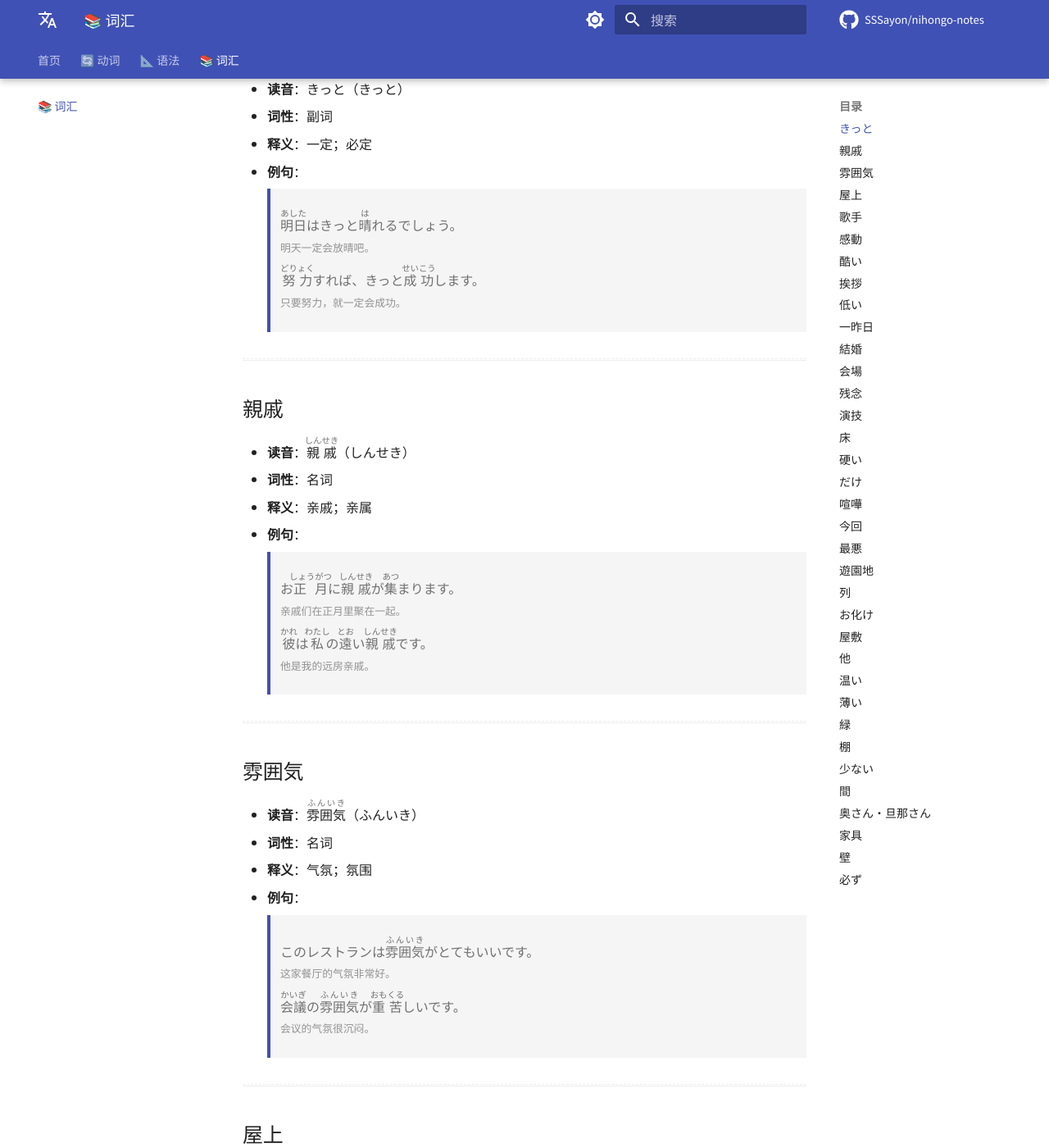
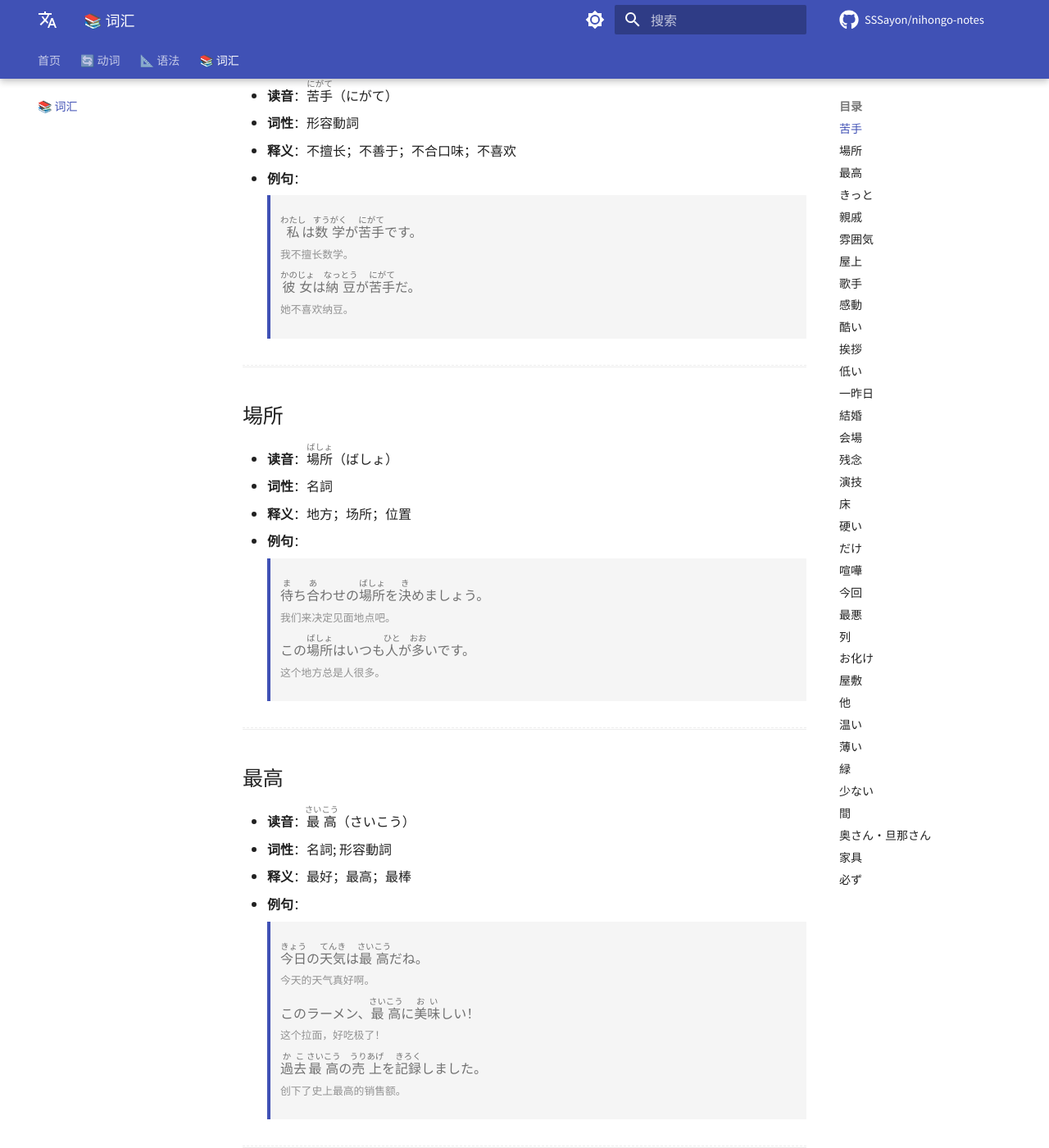
Before and after one commit to SSSayon/nihongo-notes, an MkDocs documentation site: the page built from docs/vocabulary.md, in a window 1280 px wide and 1400 px high, scrolled down 317 px. Shown: the whole window at 82% size. Built offline with MkDocs 1.6.1 and Material for MkDocs 9.7.7, drawn with Linux system fonts in a browser that asks for light colours; comment, search, counter and statistics services are not loaded; some of the changed text lies outside the part shown.

Commit message:
chore: update site content

```diff
--- a/docs/vocabulary.md
+++ b/docs/vocabulary.md
@@ -3,6 +3,71 @@
 记录名词、形容词等词汇。
 
 共 **35** 个词汇
+
+---
+
+## 苦手
+
+- **读音**：<ruby>苦手<rt>にがて</rt></ruby>（にがて）
+- **词性**：形容動詞
+- **释义**：不擅长；不善于；不合口味；不喜欢
+
+- **例句**：
+
+    > <div class="example-box">
+    > <ruby>私<rt>わたし</rt></ruby>は<ruby>数学<rt>すうがく</rt></ruby>が<ruby>苦手<rt>にがて</rt></ruby>です。
+    > <br><small>我不擅长数学。</small>
+    > </div>
+
+    > <div class="example-box">
+    > <ruby>彼女<rt>かのじょ</rt></ruby>は<ruby>納豆<rt>なっとう</rt></ruby>が<ruby>苦手<rt>にがて</rt></ruby>だ。
+    > <br><small>她不喜欢纳豆。</small>
+    > </div>
+
+---
+
+## 場所
+
+- **读音**：<ruby>場所<rt>ばしょ</rt></ruby>（ばしょ）
+- **词性**：名詞
+- **释义**：地方；场所；位置
+
+- **例句**：
+
+    > <div class="example-box">
+    > <ruby>待<rt>ま</rt></ruby>ち<ruby>合<rt>あ</rt></ruby>わせの<ruby>場所<rt>ばしょ</rt></ruby>を<ruby>決<rt>き</rt></ruby>めましょう。
+    > <br><small>我们来决定见面地点吧。</small>
+    > </div>
+
+    > <div class="example-box">
+    > この<ruby>場所<rt>ばしょ</rt></ruby>はいつも<ruby>人<rt>ひと</rt></ruby>が<ruby>多<rt>おお</rt></ruby>いです。
+    > <br><small>这个地方总是人很多。</small>
+    > </div>
+
+---
+
+## 最高
+
+- **读音**：<ruby>最高<rt>さいこう</rt></ruby>（さいこう）
+- **词性**：名詞; 形容動詞
+- **释义**：最好；最高；最棒
+
+- **例句**：
+
+    > <div class="example-box">
+    > <ruby>今日<rt>きょう</rt></ruby>の<ruby>天気<rt>てんき</rt></ruby>は<ruby>最高<rt>さいこう</rt></ruby>だね。
+    > <br><small>今天的天气真好啊。</small>
+    > </div>
+
+    > <div class="example-box">
+    > このラーメン、<ruby>最高<rt>さいこう</rt></ruby>に<ruby>美味<rt>おい</rt></ruby>しい！
+    > <br><small>这个拉面，好吃极了！</small>
+    > </div>
+
+    > <div class="example-box">
+    > <ruby>過去<rt>かこ</rt></ruby><ruby>最高<rt>さいこう</rt></ruby>の<ruby>売上<rt>うりあげ</rt></ruby>を<ruby>記録<rt>きろく</rt></ruby>しました。
+    > <br><small>创下了史上最高的销售额。</small>
+    > </div>
 
 ---
 
@@ -435,21 +500,6 @@
 
 ---
 
-## 遊園地
-
-- **读音**：<ruby>遊園地<rt>ゆうえんち</rt></ruby>（ゆうえんち）
-- **词性**：名词
-- **释义**：游乐园
-
-- **例句**：
-
-    > <div class="example-box">
-    > <ruby>週末<rt>しゅうまつ</rt></ruby>に<ruby>遊園地<rt>ゆうえんち</rt></ruby>へ<ruby>遊<rt>あそ</rt></ruby>びに<ruby>行<rt>い</rt></ruby>きます。
-    > <br><small>周末去游乐园玩。</small>
-    > </div>
-
----
-
 ## 列
 
 - **读音**：<ruby>列<rt>れつ</rt></ruby>（れつ）
@@ -595,26 +645,6 @@
 
 ---
 
-## 棚
-
-- **读音**：<ruby>棚<rt>たな</rt></ruby>（たな）
-- **词性**：名词
-- **释义**：架子；搁板
-
-- **例句**：
-
-    > <div class="example-box">
-    > <ruby>本<rt>ほん</rt></ruby>を<ruby>棚<rt>たな</rt></ruby>に<ruby>戻<rt>もど</rt></ruby>してください。
-    > <br><small>请把书放回架子上。</small>
-    > </div>
-
-    > <div class="example-box">
-    > <ruby>棚<rt>たな</rt></ruby>にきれいな<ruby>飾<rt>かざ</rt></ruby>りが<ruby>並<rt>なら</rt></ruby>んでいる。
-    > <br><small>架子上摆放着漂亮的装饰品。</small>
-    > </div>
-
----
-
 ## 少ない
 
 - **读音**：<ruby>少<rt>すくな</rt></ruby>い（すくない）
@@ -702,26 +732,6 @@
 
 ---
 
-## 壁
-
-- **读音**：<ruby>壁<rt>かべ</rt></ruby>（かべ）
-- **词性**：名词
-- **释义**：墙壁；障碍
-
-- **例句**：
-
-    > <div class="example-box">
-    > <ruby>壁<rt>かべ</rt></ruby>にカレンダーを<ruby>掛<rt>か</rt></ruby>けました。
-    > <br><small>在墙上挂了日历。</small>
-    > </div>
-
-    > <div class="example-box">
-    > <ruby>言葉<rt>ことば</rt></ruby>の<ruby>壁<rt>かべ</rt></ruby>を<ruby>感<rt>かん</rt></ruby>じることがあります。
-    > <br><small>有时会感到语言的障碍。</small>
-    > </div>
-
----
-
 ## 必ず
 
 - **读音**：<ruby>必<rt>かなら</rt></ruby>ず（かならず）
```
Also changed, not shown: docs/index.md (+1 -1 lines), 1 other file.
